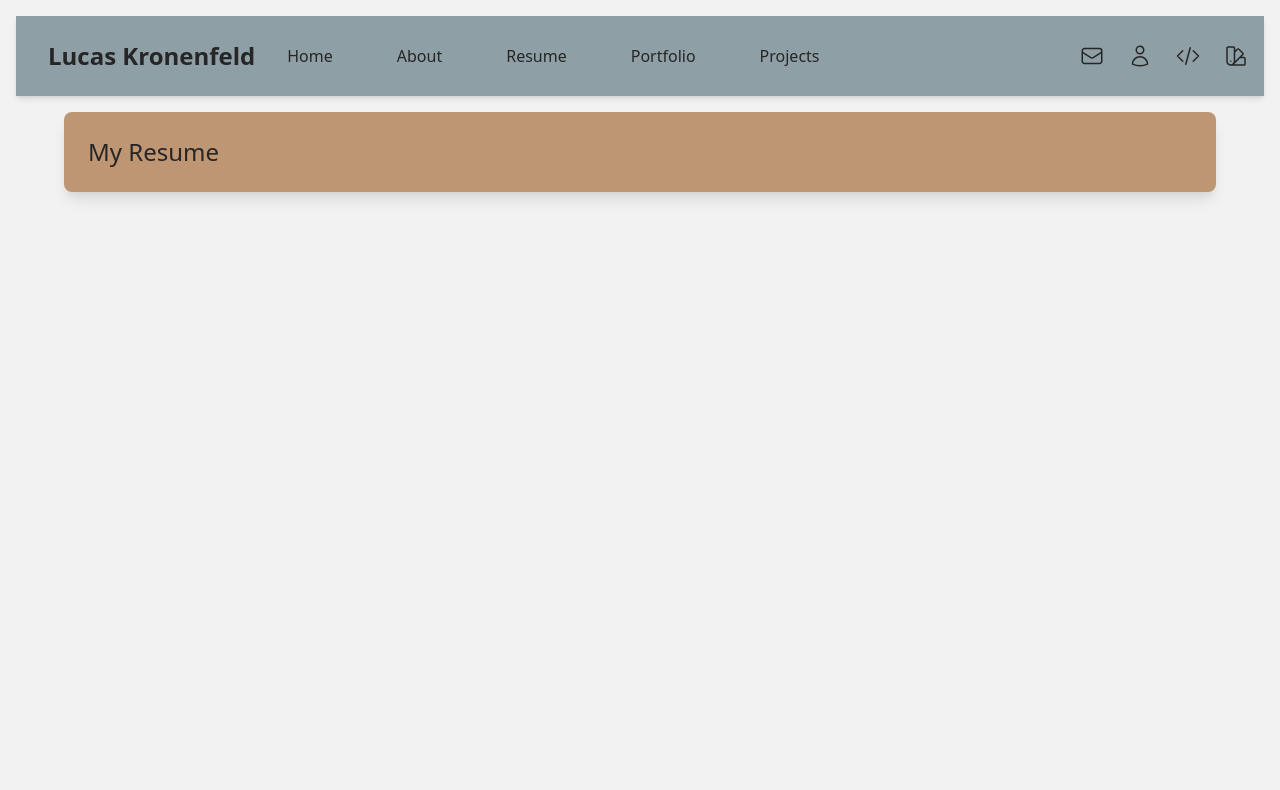
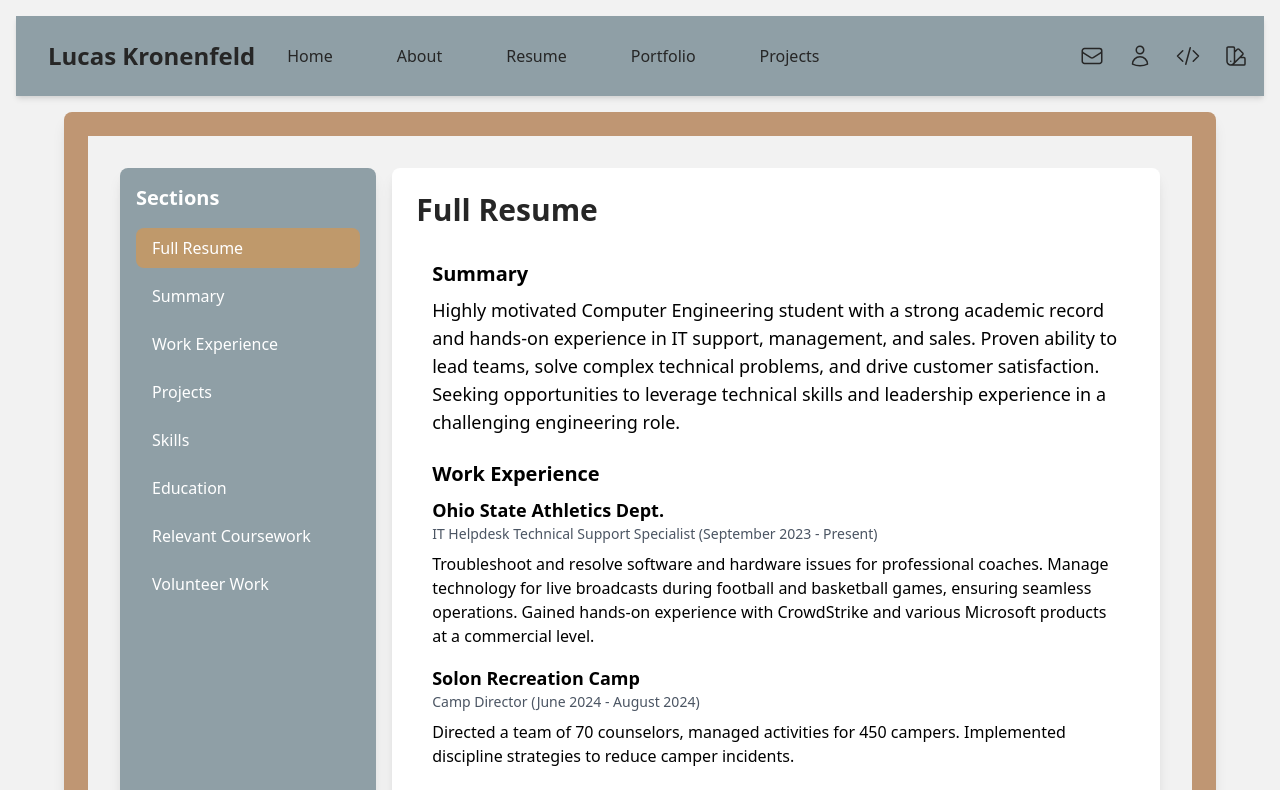
Before and after one commit to LucasKronenfeld/website-portfolio, a React (Vite) app in the folder my-portfolio/: page /resume in a window 1280 px wide. Shown: the top 790 px of the page. Built offline with nearby package versions, Linux system fonts and the light colour scheme.

Commit message:
resume section

```diff
--- a/my-portfolio/src/Projects.jsx
+++ b/my-portfolio/src/Projects.jsx
@@ -1,17 +1,18 @@
 import { useState } from "react";
 import ProjectCard from "./components/projectCard";
+import Card from "./components/Card";
 
 export default function Projects() {
   const [activeTab, setActiveTab] = useState("Computer Science");
 
   const projects = {
     "Computer Science": [
-      { imageSrc: "csProject1.png", title: "CS Project 1", description: "A computer science project", link: "https://example.com/cs1" },
+      { imageSrc: "Pixel_Logo.png", title: "Pixel Tees Store", description: "e-commerce website for selling tshirts. (payment system shut down)", link: "https://pixeltees.org", },
       { imageSrc: "csProject2.png", title: "CS Project 2", description: "Another CS project", link: "https://example.com/cs2" },
     ],
     "In Progress": [
-      { imageSrc: "progressProject1.png", title: "In Progress 1", description: "A project currently in development", link: "https://example.com/progress1" },
-      { imageSrc: "progressProject2.png", title: "In Progress 2", description: "Another work in progress", link: "https://example.com/progress2" },
+      { imageSrc: "progressProject1.png", title: "In Progress 1", description: "A project currently in development" },
+      { imageSrc: "progressProject2.png", title: "In Progress 2", description: "Another work in progress" },
     ],
     "Personal": [
       { imageSrc: "personalProject1.png", title: "Personal Project 1", description: "A personal passion project", link: "https://example.com/personal1" },
@@ -54,7 +55,11 @@ export default function Projects() {
           {/* Cards Grid - Limited to 3 Cards Per Row */}
           <div className="grid grid-cols-1 sm:grid-cols-2 lg:grid-cols-3 gap-8 px-4">
             {projects[activeTab].map((project, index) => (
-              <ProjectCard key={index} imageSrc={project.imageSrc} title={project.title} description={project.description} link={project.link} />
+              activeTab === "In Progress" ? (
+                <Card key={index} imageSrc={project.imageSrc} title={project.title} description={project.description} />
+              ) : (
+                <ProjectCard key={index} imageSrc={project.imageSrc} title={project.title} description={project.description} link={project.link} />
+              )
             ))}
           </div>
         </div>
--- a/my-portfolio/src/Resume.jsx
+++ b/my-portfolio/src/Resume.jsx
@@ -1,3 +1,144 @@
+import { useState } from "react";
+
+const sections = [
+  "Full Resume", "Summary", "Work Experience", "Projects", "Skills", "Education", "Relevant Coursework", "Volunteer Work"
+];
+
+const resumeData = {
+  "Summary": "Highly motivated Computer Engineering student with a strong academic record and hands-on experience in IT support, management, and sales. Proven ability to lead teams, solve complex technical problems, and drive customer satisfaction. Seeking opportunities to leverage technical skills and leadership experience in a challenging engineering role.",
+
+  "Work Experience": [
+    { title: "Ohio State Athletics Dept.", role: "IT Helpdesk Technical Support Specialist", duration: "September 2023 - Present", description: "Troubleshoot and resolve software and hardware issues for professional coaches. Manage technology for live broadcasts during football and basketball games, ensuring seamless operations. Gained hands-on experience with CrowdStrike and various Microsoft products at a commercial level." },
+    { title: "Solon Recreation Camp", role: "Camp Director", duration: "June 2024 - August 2024", description: "Directed a team of 70 counselors, managed activities for 450 campers. Implemented discipline strategies to reduce camper incidents." },
+    { title: "Home Depot", role: "Sales Associate", duration: "May 2022 - June 2024", description: "Achieved sales targets, contributing to a revenue increase. Enhanced customer experience through expert product knowledge." }
+  ],
+
+  "Projects": [
+    { title: "Pixel Tees Store", description: "E-commerce website for selling t-shirts. (payment system shut down).", link: "https://pixeltees.org" },
+    { title: "Portfolio Website", description: "Personal portfolio showcasing skills and projects.", link: "https://lucaskronenfeld.com" }
+  ],
+
+  "Skills": {
+    "Programming Languages": ["Assembly", "Python", "C", "C++", "Java", "JavaScript", "HTML", "CSS", "MATLAB"],
+    "Web Development": ["HTML", "JavaScript", "CSS", "Web App Development"],
+    "Databases": ["SQL", "Database Design"],
+    "Creative": ["2D Art", "Digital Design"],
+    "Testing & Tools": ["J-Unit Testing", "MATLAB", "CrowdStrike", "Microsoft Office Suite"],
+    "Networking": ["Network Design", "Troubleshooting"]
+  },
+
+  "Education": [
+    "The Ohio State University (Computer Engineering, Honors Program, GPA: 3.97, Expected Graduation: December 2025)",
+    "Solon High School (Graduated 2022, GPA: 4.45, National Honors Society)"
+  ],
+
+  "Relevant Coursework": {
+    "Software Engineering": ["Software I", "Software II", "Web App Development", "Discrete Math"],
+    "Architecture": ["Systems I", "Systems II", "Analog Systems and Circuit Design", "Digital Logic"],
+    "Networking & Databases": ["Computer Networking", "Database Systems"],
+    "Engineering": ["Fundamental Engineering (Honors)", "Statistics", "Calculus"],
+    "Creative Design": ["2D Design"]
+  },
+
+  "Volunteer Work": [
+    { title: "Solon Recreation Center", role: "Head Coach", duration: "2018 - 2022", description: "Led teams to several league championships." },
+    { title: "Solon High School", role: "Peer Tutor", duration: "2021 - 2022", description: "Tutored peers, improving grades by an average of 10%." }
+  ]
+};
+
 export default function Resume() {
-    return <h1 className="text-2xl">My Resume</h1>;
-  }
+  const [activeSection, setActiveSection] = useState("Full Resume");
+
+  return (
+    <div className="min-h-screen bg-background p-8 flex">
+      <div className="w-1/4 bg-contrast p-4 rounded-lg shadow-lg">
+        <h2 className="text-xl font-bold text-white mb-4">Sections</h2>
+        <ul>
+          {sections.map(section => (
+            <li key={section}>
+              <button
+                onClick={() => setActiveSection(section)}
+                className={`w-full text-left px-4 py-2 rounded-lg mb-2 transition ${activeSection === section ? "bg-secondary text-white" : "text-white hover:bg-darkback"}`}
+              >
+                {section}
+              </button>
+            </li>
+          ))}
+        </ul>
+      </div>
+
+      <div className={`w-3/4 p-6 bg-white rounded-lg shadow-lg ml-4 overflow-y-auto max-h-screen ${activeSection === "Full Resume" ? "text-black" : ""}`}>
+        <h1 className="text-3xl font-bold text-text mb-4">{activeSection}</h1>
+
+        {activeSection === "Full Resume" ? (
+          <div className="overflow-y-auto max-h-screen p-4">
+            {sections.slice(1).map(section => (
+              <div key={section} className="mb-6">
+                <h2 className="text-xl font-bold mb-2">{section}</h2>
+                {section === "Skills" || section === "Relevant Coursework" ? (
+                  Object.entries(resumeData[section]).map(([category, items], index) => (
+                    <div key={index} className="mb-4">
+                      <h3 className="text-lg font-semibold mb-1">{category}</h3>
+                      <p>{items.join(", ")}</p>
+                    </div>
+                  ))
+                ) : Array.isArray(resumeData[section]) ? (
+                  <ul>
+                    {resumeData[section].map((item, index) => (
+                      <li key={index} className="mb-4">
+                        {typeof item === "string" ? (
+                          <p className="text-lg">{item}</p>
+                        ) : (
+                          <>
+                            <h3 className="text-lg font-semibold">{item.title}</h3>
+                            {item.role && <p className="text-sm text-gray-600">{item.role} ({item.duration})</p>}
+                            <p className="mt-2">{item.description}</p>
+                          </>
+                        )}
+                      </li>
+                    ))}
+                  </ul>
+                ) : (
+                  <p className="whitespace-pre-wrap text-lg">{resumeData[section]}</p>
+                )}
+              </div>
+            ))}
+          </div>
+        ) : activeSection === "Skills" || activeSection === "Relevant Coursework" ? (
+          <div>
+            {Object.entries(resumeData[activeSection]).map(([category, items], index) => (
+              <div key={index} className="mb-4">
+                <h2 className="text-xl font-semibold mb-2">{category}</h2>
+                <div className="flex flex-wrap gap-2">
+                  {items.map((item, itemIndex) => (
+                    <span key={itemIndex} className="px-4 py-2 bg-gray-200 rounded-lg shadow-md transition duration-200 hover:bg-secondary text-black">
+                      {item}
+                    </span>
+                  ))}
+                </div>
+              </div>
+            ))}
+          </div>
+        ) : Array.isArray(resumeData[activeSection]) ? (
+          <ul>
+            {resumeData[activeSection].map((item, index) => (
+              <li key={index} className="mb-4">
+                {typeof item === "string" ? (
+                  <p className="text-lg">{item}</p>
+                ) : (
+                  <>
+                    <h3 className="text-lg font-semibold">{item.title}</h3>
+                    {item.role && <p className="text-sm text-gray-600">{item.role} ({item.duration})</p>}
+                    <p className="mt-2">{item.description}</p>
+                  </>
+                )}
+              </li>
+            ))}
+          </ul>
+        ) : (
+          <p className="whitespace-pre-wrap text-lg">{resumeData[activeSection]}</p>
+        )}
+      </div>
+    </div>
+  );
+}
```
Also changed, not shown: my-portfolio/public/Pixel_Logo.png (added).
